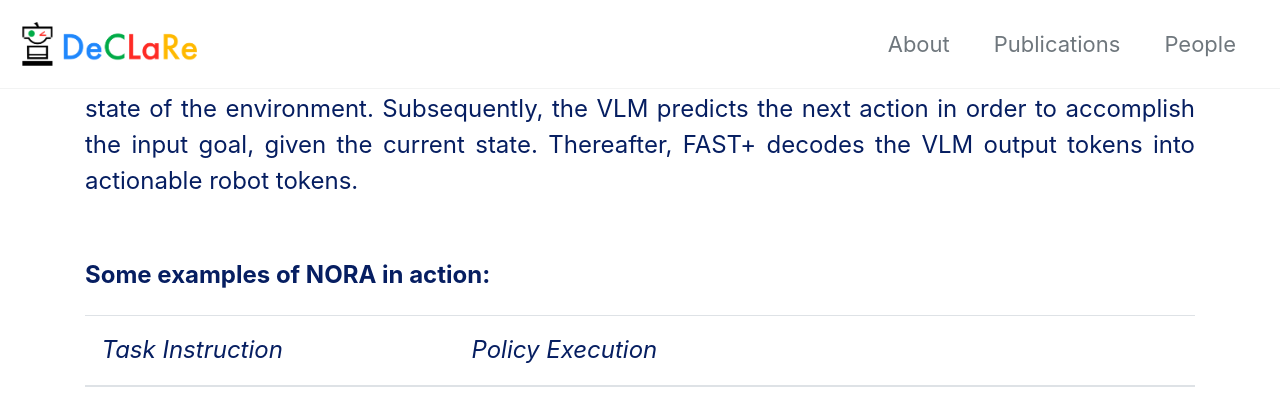
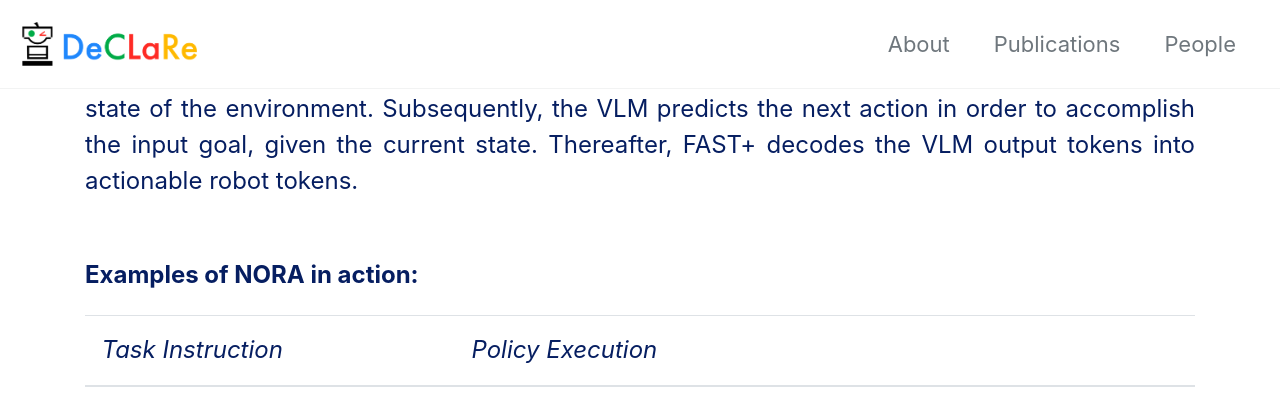
Before and after one commit to declare-lab/declare-lab.github.io, a Jekyll site: the page nora.html, which Jekyll copies as it is, in a window 1280 px wide and 900 px high, scrolled down 1949 px, cut to the strip 0-399 px from the top of the window. Built offline with Jekyll 4.4.1, drawn with Linux system fonts in a browser that asks for light colours; cached includes are drawn as plain includes; nearby versions of some CDN libraries; our own code applies the rules of GitHub Pages for plain Markdown files.

Commit message:
nora: add anchor and update text

```diff
--- a/nora.html
+++ b/nora.html
@@ -112,8 +112,8 @@ h2 {
 
             <br>
 
-            <p><b>
-                <font color="061E61">Some examples of NORA in action:</font>
+            <p id="demos"><b>
+                <font color="061E61">Examples of NORA in action:</font>
               </b></p>
 
             <table class="table" align="center" style="table-layout: fixed;word-break:break-word">
```
